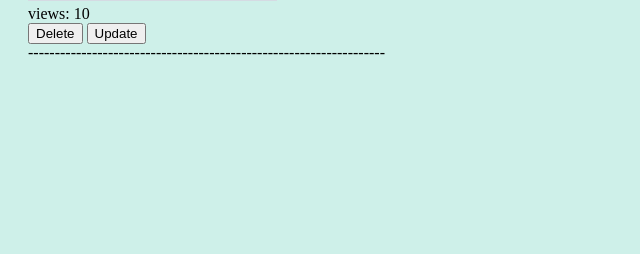
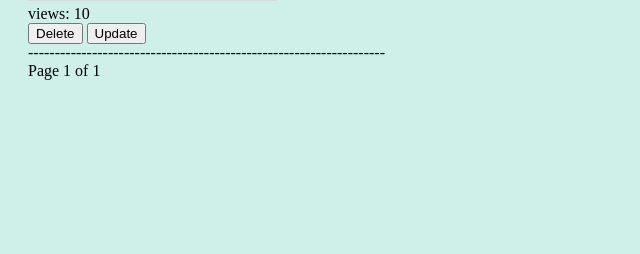
Before and after one commit to AliHosseinzadeh2000/casco, a Django app: page /decks/ in a window 1280 px wide. Shown: the part 362-616 px from the top of the page, without its empty margins (0-640 px from the left). Run offline with Django 4.2, Linux system fonts and the light colour scheme; a user stored in the database is signed in; tables that the repository leaves empty hold one stand-in row (values such as "Sample post"); grey boxes marked "Sample" are stand-in pictures.

Commit message:
pagination added to DeckListView

```diff
--- a/casco/flash_card/templates/deck_list.html
+++ b/casco/flash_card/templates/deck_list.html
@@ -31,5 +31,25 @@
         </div>
         -------------------------------------------------------------------<br>
     </div>
+
+    <div class="pagination">
+        <span class="step-links">
+            {% if page_obj.has_previous %}
+                <a href="?page=1">&laquo; first</a>
+                <a href="?page={{ page_obj.previous_page_number }}">previous</a>
+            {% endif %}
+
+            <span class="current">
+                Page {{ page_obj.number }} of {{ page_obj.paginator.num_pages }}
+            </span>
+
+            {% if page_obj.has_next %}
+                <a href="?page={{ page_obj.next_page_number }}">next</a>
+                <a href="?page={{ page_obj.paginator.num_pages }}">last &raquo;</a>
+            {% endif %}
+        </span>
+    </div>
+
 {% endfor %}
+
 {% endblock %}
--- a/casco/flash_card/views.py
+++ b/casco/flash_card/views.py
@@ -24,6 +24,7 @@ class DeckListView(LoginRequiredMixin, ListView):
     login_url = '/account/login/'
     template_name = 'deck_list.html'
     queryset = Deck.objects.order_by('-updated_at')
+    paginate_by = 5
 
 
 class DeckDetailView(LoginRequiredMixin, DetailView):
```
